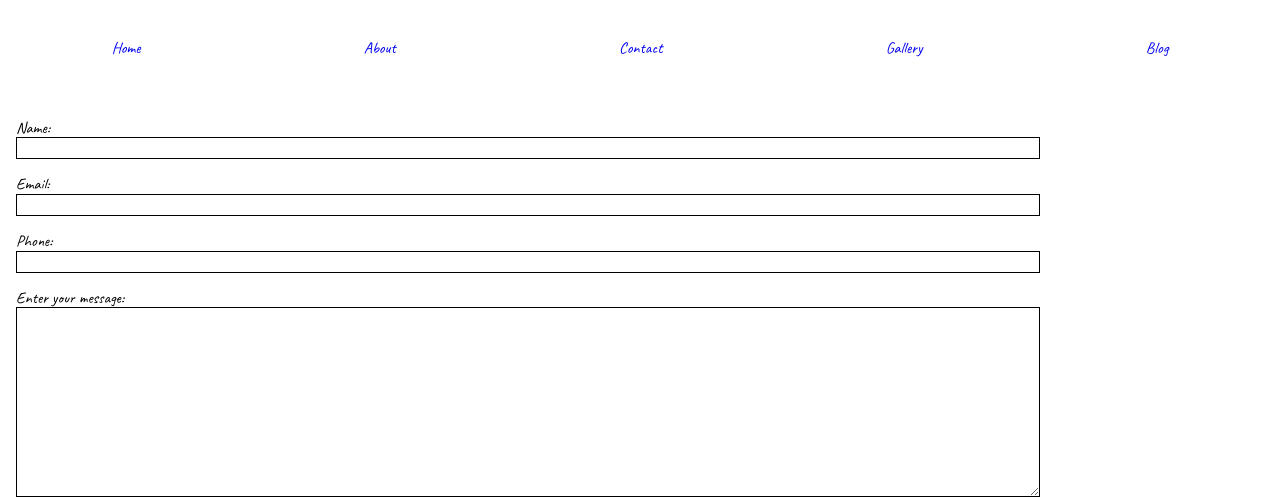
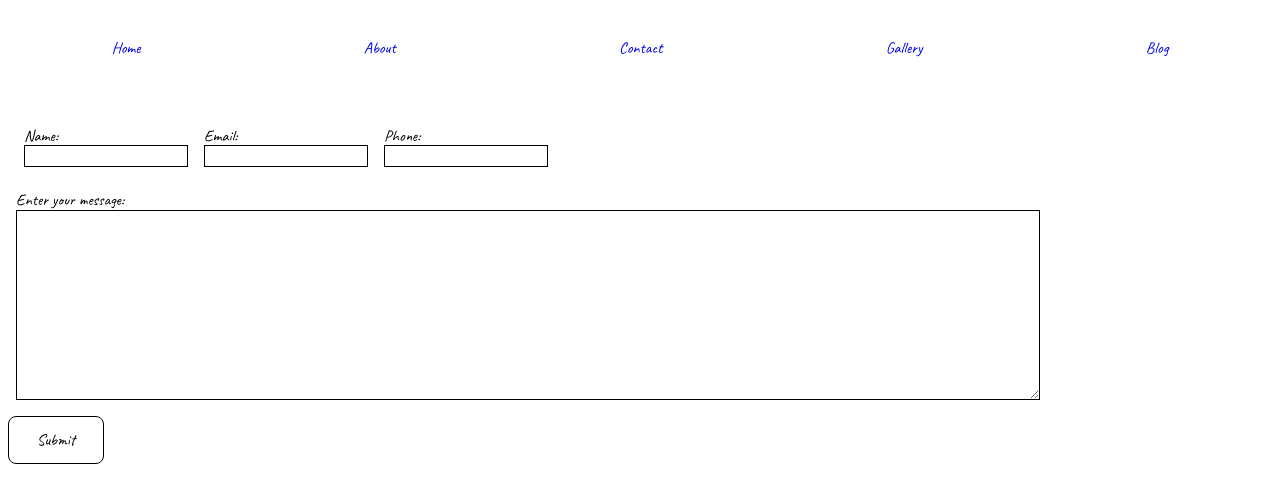
Before and after one commit to mollybick/in-class-work, a website: page contact/index.html in a window 1280 px wide. Shown: the part 313-811 px from the top of the page. Drawn offline with nearby package versions, Linux system fonts and the light colour scheme.

Commit message:
Add form with styles

```diff
--- a/contact/index.html
+++ b/contact/index.html
@@ -40,26 +40,28 @@
     </nav>
 
     <main>
-      <form action="">
-        <div>
+      <form action="" method="POST" data-netlify="true">
+        <div class="flex-container--desktop flex-row--desktop">
+          <div>
           <label for="name">Name:</label>
-          <input type="text" name="name" id="name">
+          <input type="text" name="name" id="name" class="is-error">
         </div>
 
         <div>
           <label for="email">Email:</label>
-          <input type="email" name="email" id="email">
+          <input type="email" name="email" id="email" class="is-error">
         </div>
 
         <div>
           <label for="fone">Phone:</label>
-          <input type="tel" name="fone" id="fone">
+          <input type="tel" name="fone" id="fone" class= "is-error">
         </div>
-
+      </div>
         <div>
           <label for="msg">Enter your message:</label>
           <textarea name="msg" id="msg" cols="30" rows="10"></textarea>
         </div>
+
 
         <input type="submit" value="Submit">
 
--- a/custom-css.css
+++ b/custom-css.css
@@ -175,7 +175,7 @@ header figure {
 }
 
 /* This should apply for desktops and above. */
-@media screen and (min-width: 1024px) {
+@media screen and (min-width: 960px) {
   header {
     flex-direction: row;
     padding: calc(var(--base-spacing) * 2);
@@ -208,7 +208,10 @@ height: 60vh;
     display: flex;
   }
 
-}
+  .flex-row--desktop {
+  flex-direction: row;
+  }
+  }
 
 /* Form */
 
@@ -240,3 +243,11 @@ input[type="submit"] {
   min-height: calc(var(--base-spacing) * 6);
   max-width: calc(var(--base-spacing) * 12);
   text-align: center
+
+}
+
+  /* To be used with Javascript */
+
+  /* .is-error {
+    box-shadow: 4px 3px 3px red;
+    } */
```
Also changed, not shown: index.html (+1 -1 lines).
